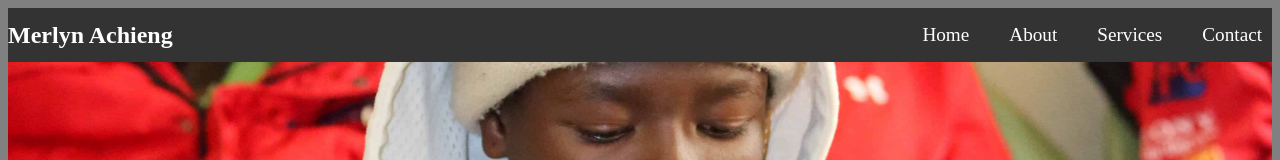
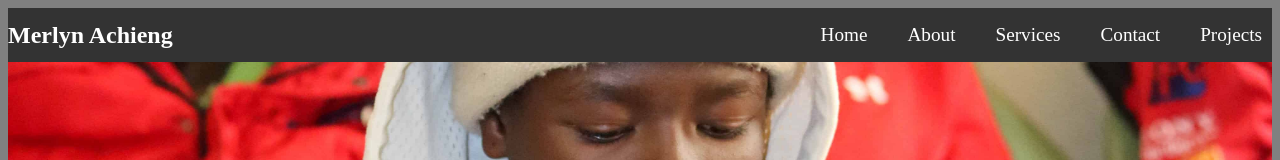
Before and after one commit to nrcfstudents/Merlyn-Achieng, a plain HTML site: page index.html in a window 1280 px wide. Shown: the top 160 px of the page. Drawn offline with Linux system fonts and the light colour scheme; a script that the page names is missing.

Commit message:
linking projects.html to indx.htm

```diff
--- a/index.html
+++ b/index.html
@@ -13,6 +13,7 @@
             <li><a href="about.html">About</a></li>
             <li><a href="services.html">Services</a></li>
             <li><a href="contact.html">Contact</a></li>
+            <li><a href="projects.html">Projects</a></li>
         </ul>
     </nav>
 
```
